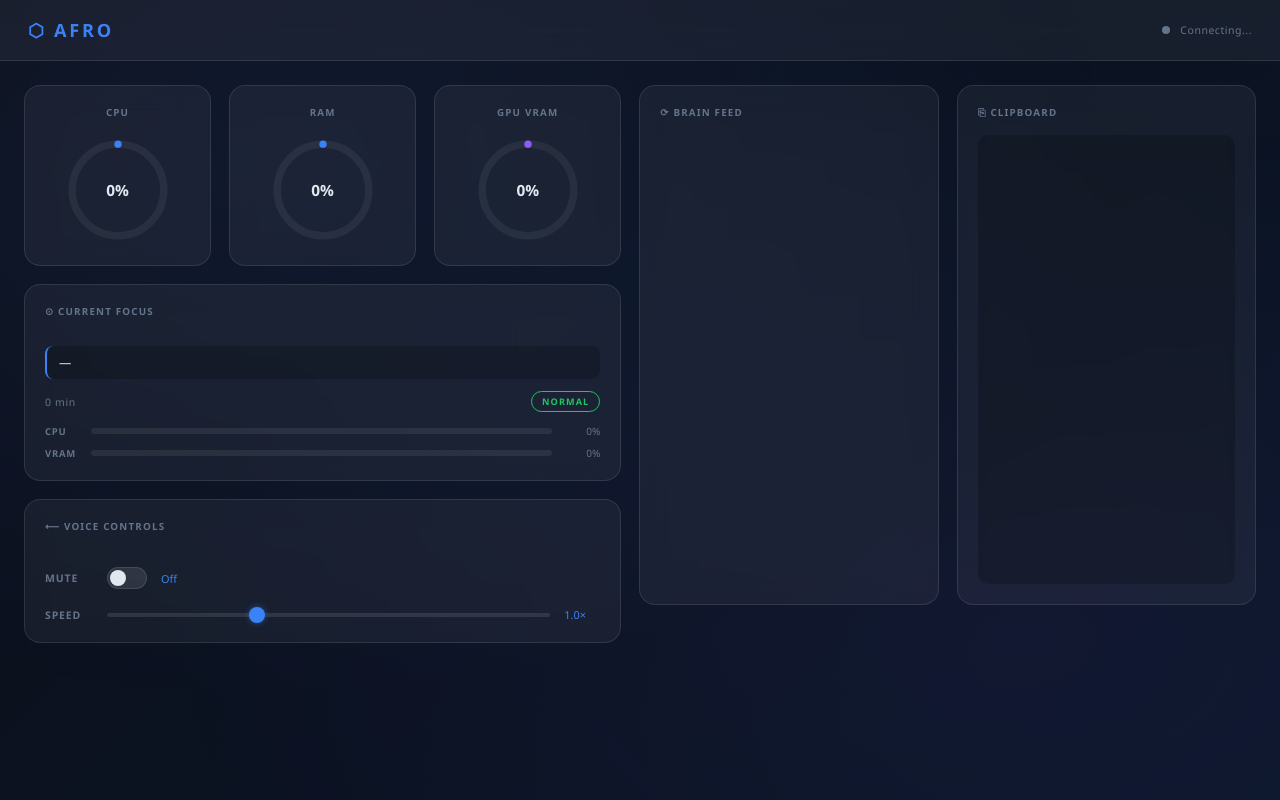
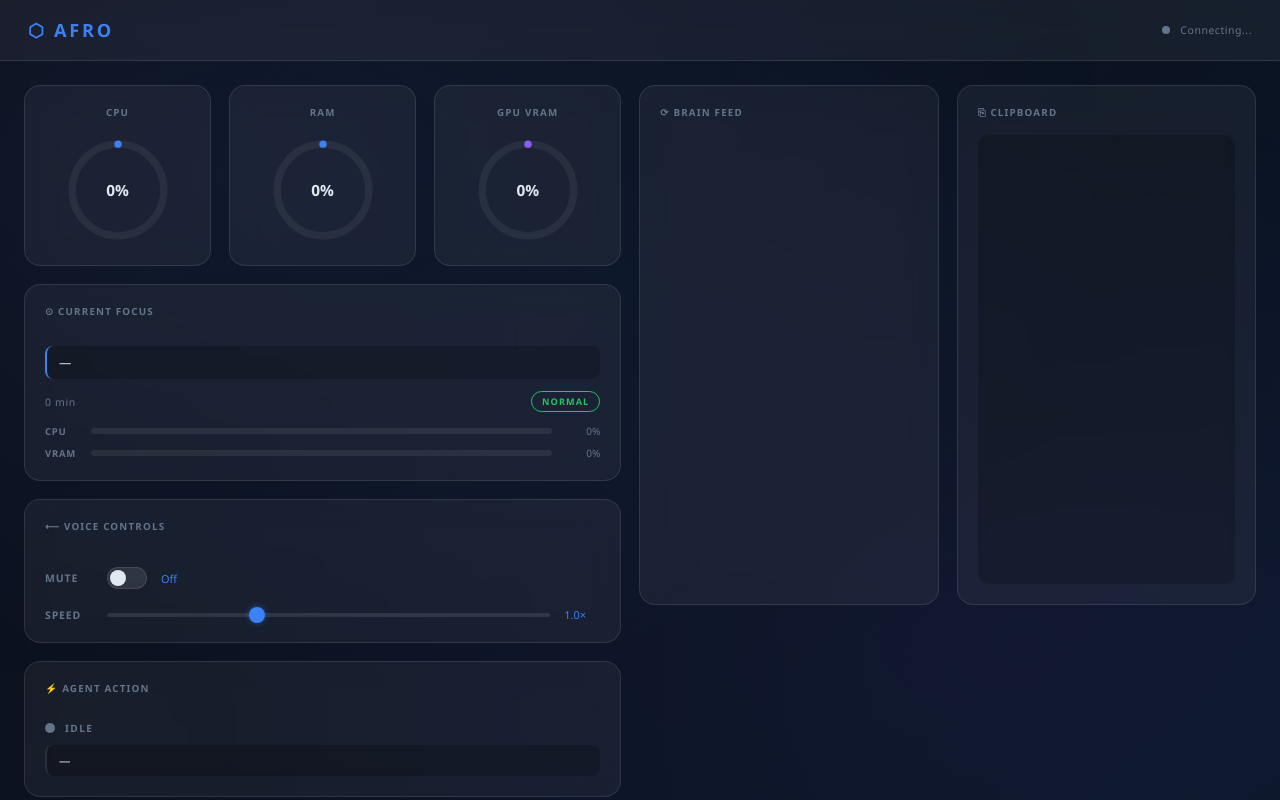
Before and after one commit to haricodes2970/Afro-Ai, a Flask app: page / in a window 1280 px wide. Run offline with Flask 3, Linux system fonts and the light colour scheme; some libraries are stand-ins or nearby versions.

Commit message:
feat: Dashboard action indicator with neon pulse animation for agent execution state

```diff
--- a/static/style.css
+++ b/static/style.css
@@ -209,6 +209,82 @@ circle.fill.gpu { stroke: var(--accent-gpu); }
   padding: 12px;
   scrollbar-width: thin;
   scrollbar-color: var(--glass-border) transparent;
+}
+
+/* ── Agent Action Indicator ──────────────────────────── */
+.action-card {
+  grid-column: 1 / 4;
+  display: flex;
+  flex-direction: column;
+  gap: 10px;
+  transition: border-color 0.3s ease, box-shadow 0.3s ease;
+}
+
+.action-status-row {
+  display: flex;
+  align-items: center;
+  gap: 10px;
+}
+
+.action-status-dot {
+  width: 10px;
+  height: 10px;
+  border-radius: 50%;
+  background: var(--text-dim);
+  flex-shrink: 0;
+  transition: background 0.3s ease;
+}
+
+.action-status-label {
+  font-size: 0.72rem;
+  font-weight: 700;
+  letter-spacing: 0.14em;
+  color: var(--text-dim);
+  transition: color 0.3s ease;
+}
+
+.action-text {
+  font-size: 0.82rem;
+  color: var(--text);
+  padding: 8px 12px;
+  background: rgba(0,0,0,0.2);
+  border-radius: 8px;
+  border-left: 2px solid var(--glass-border);
+  white-space: nowrap;
+  overflow: hidden;
+  text-overflow: ellipsis;
+  transition: border-color 0.3s ease;
+}
+
+/* Status variants */
+.exec-idle    .action-status-dot  { background: var(--text-dim); }
+.exec-idle    .action-status-label{ color: var(--text-dim); }
+
+.exec-running .action-status-dot  { background: #39FF14; }
+.exec-running .action-status-label{ color: #39FF14; }
+.exec-running .action-text        { border-color: #39FF14; }
+.exec-running {
+  border-color: rgba(57,255,20,0.4) !important;
+  box-shadow: 0 0 20px rgba(57,255,20,0.12) !important;
+}
+
+.exec-success .action-status-dot  { background: #22c55e; }
+.exec-success .action-status-label{ color: #22c55e; }
+.exec-success .action-text        { border-color: #22c55e; }
+
+.exec-failed  .action-status-dot  { background: #ef4444; }
+.exec-failed  .action-status-label{ color: #ef4444; }
+.exec-failed  .action-text        { border-color: #ef4444; }
+
+/* Neon pulse animation — fires when RUNNING */
+@keyframes neon-pulse {
+  0%   { box-shadow: 0 0 6px rgba(57,255,20,0.3); }
+  50%  { box-shadow: 0 0 22px rgba(57,255,20,0.7), 0 0 40px rgba(57,255,20,0.3); }
+  100% { box-shadow: 0 0 6px rgba(57,255,20,0.3); }
+}
+
+.action-status-dot.pulse {
+  animation: neon-pulse 1.2s ease-in-out infinite;
 }
 
 /* ── Focus Tracker ───────────────────────────────────── */
--- a/templates/index.html
+++ b/templates/index.html
@@ -95,6 +95,16 @@
       <pre id="clipPreview"></pre>
     </div>
 
+    <!-- Agent Action Indicator -->
+    <div class="card action-card" id="actionCard">
+      <h3>⚡ Agent Action</h3>
+      <div class="action-status-row">
+        <span class="action-status-dot" id="actionDot"></span>
+        <span class="action-status-label" id="actionStatus">IDLE</span>
+      </div>
+      <div class="action-text" id="actionText">—</div>
+    </div>
+
     <!-- Voice Controls -->
     <div class="card voice-card">
       <h3>⟵ Voice Controls</h3>
@@ -189,6 +199,24 @@
 
       setBar("cpuBar",  "cpuBarVal",  data.cpu, status);
       setBar("gpuBar",  "gpuBarVal",  data.gpu, status);
+
+      // Agent action indicator
+      const execStatus  = data.execution_status || "IDLE";
+      const actionText  = data.current_action   || "—";
+      const actionCard  = document.getElementById("actionCard");
+      const actionDot   = document.getElementById("actionDot");
+      const actionLbl   = document.getElementById("actionStatus");
+      const actionTxt   = document.getElementById("actionText");
+
+      actionLbl.textContent = execStatus;
+      actionTxt.textContent = actionText;
+
+      actionCard.classList.remove("exec-idle", "exec-running", "exec-success", "exec-failed");
+      actionDot.classList.remove("pulse");
+
+      const cls = "exec-" + execStatus.toLowerCase();
+      actionCard.classList.add(cls);
+      if (execStatus === "RUNNING") actionDot.classList.add("pulse");
     });
 
     // Mute toggle
```
